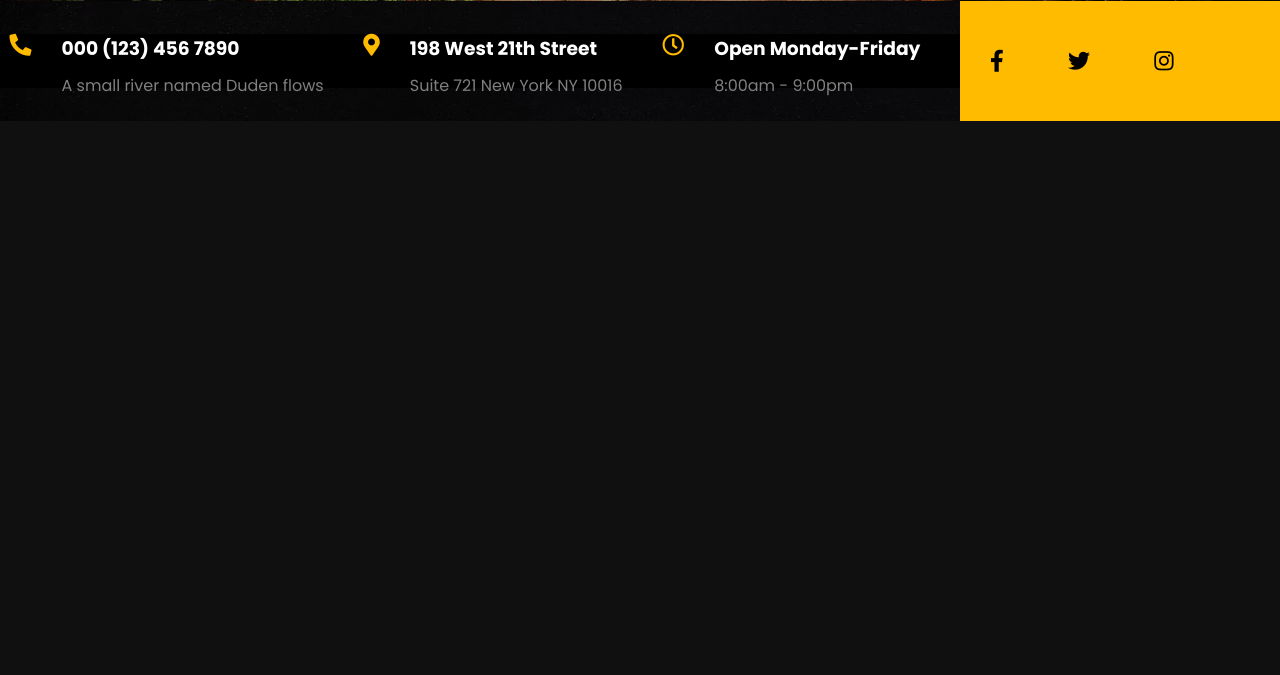
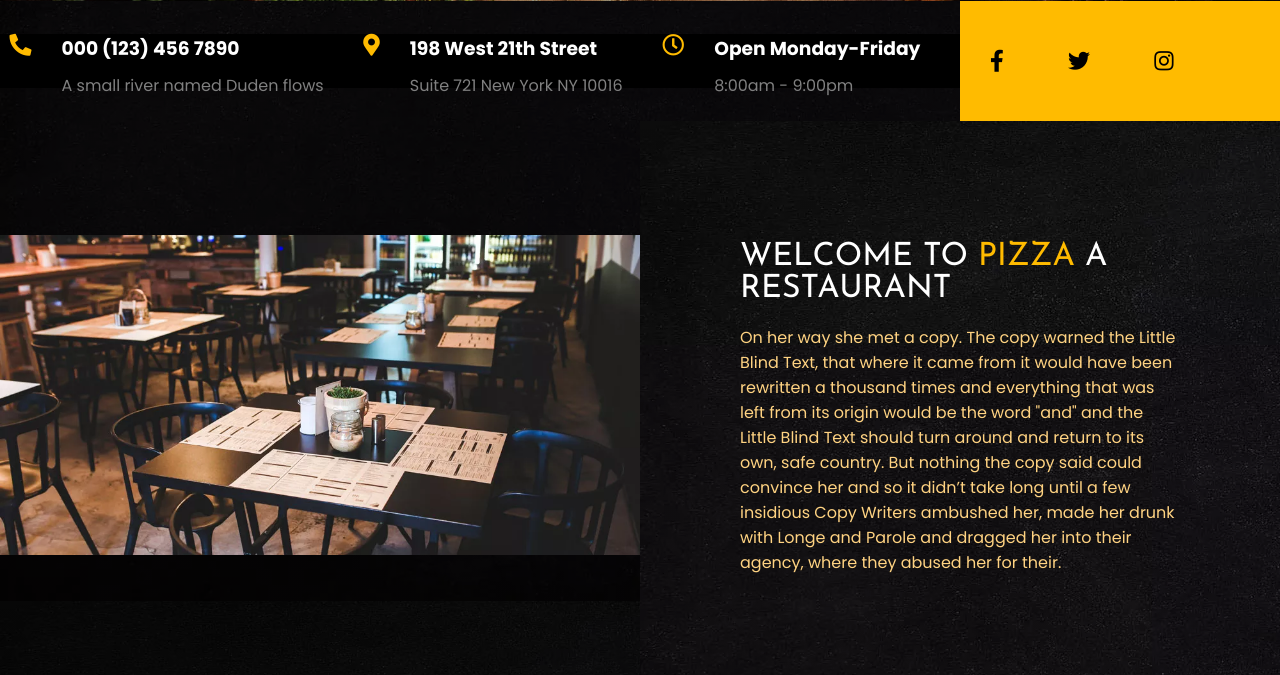
Before and after one commit to ScreenTechnicals/EcomWebsite, a Django app: page / in a window 1280 px wide. Shown: the part 679-1354 px from the top of the page. Before the commit the page ends 800 px from the top, so only its background shows below. Run offline with Django 3.2, Linux system fonts and the light colour scheme; some web fonts are replaced.

Commit message:
Second commit

```diff
--- a/templates/Home/index.html
+++ b/templates/Home/index.html
@@ -52,4 +52,13 @@
         </div>
     </div>
 </section>
+<section id="section__three">
+    <div class="left__image">
+        <img src="{% static 'images/bg3.webp' %}" alt="">
+    </div>
+    <div class="right__text">
+        <h1>WELCOME TO <span>PIZZA</span> A RESTAURANT</h1>
+        <p>On her way she met a copy. The copy warned the Little Blind Text, that where it came from it would have been rewritten a thousand times and everything that was left from its origin would be the word "and" and the Little Blind Text should turn around and return to its own, safe country. But nothing the copy said could convince her and so it didn’t take long until a few insidious Copy Writers ambushed her, made her drunk with Longe and Parole and dragged her into their agency, where they abused her for their.</p>
+    </div>
+</section>
 {% endblock body %}
--- a/templates/base.html
+++ b/templates/base.html
@@ -39,6 +39,7 @@
             position: fixed;
             top: 0;
             left: 0;
+            z-index: 9999;
         }
         .header #logo a img{
             width: 120px;
@@ -162,6 +163,44 @@
             font-size: 22px;
             color: #000;
         }
+        #section__three{
+            width: 100%;
+            min-height: 40vh;
+            display: flex;
+            justify-content: space-evenly;
+            align-items: center;
+            color: #fff;
+        }
+        #section__three .left__image{
+            width: 50%;
+        }
+        #section__three .left__image img{
+            height: 40vh;
+            width: 100%;
+            object-fit: cover;
+            object-position: center;
+        }
+        #section__three .right__text{
+            width: 50%;
+            padding: 100px;
+        }
+        #section__three .right__text h1{
+            margin: 20px 0;
+            font-family: 'Josefin Sans';
+            font-size: 32px;
+            font-weight: 400;
+        }
+        #section__three .right__text h1 span{
+            color: rgb(255, 187, 0);
+            font-family: 'Josefin Sans';
+            font-weight: 400;
+        }
+        #section__three .right__text p{
+            color: rgb(255, 211, 130);
+        }
+        #section__three .right__text{
+            background: linear-gradient(rgba(0,0,0,0.3), rgba(0,0,0,0.3)), url('./static/images/bg.webp');
+        }
     </style>
 </head>
 <body>
```
Also changed, not shown: Home/urls.py (line endings or trailing spaces), static/images/bg3.webp (added).
